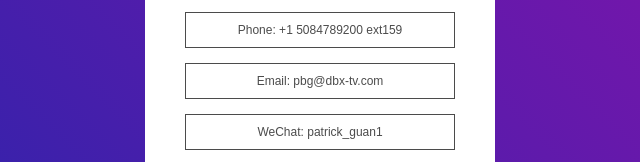
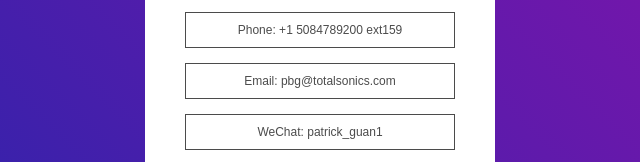
Before and after one commit to TotalSonics/Patrick-Guan, a plain HTML site: page index.html in a window 1280 px wide. Shown: the part 308-470 px from the top of the page, 320-960 px from the left. Drawn offline with Linux system fonts and the light colour scheme.

Commit message:
Update index.html

```diff
--- a/index.html
+++ b/index.html
@@ -45,7 +45,7 @@
             class="infobutton"
             onclick="window.location.href='mailto:pbg@totalsonics.com';"
           >
-            Email: pbg@dbx-tv.com
+            Email: pbg@totalsonics.com
           </button>
           <br />
           <button class="infobutton">
```
